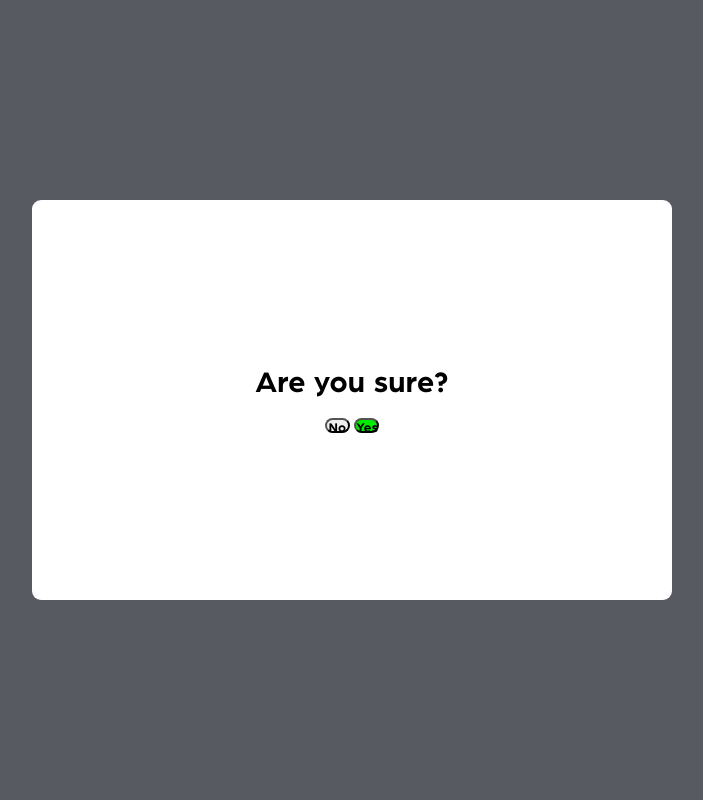
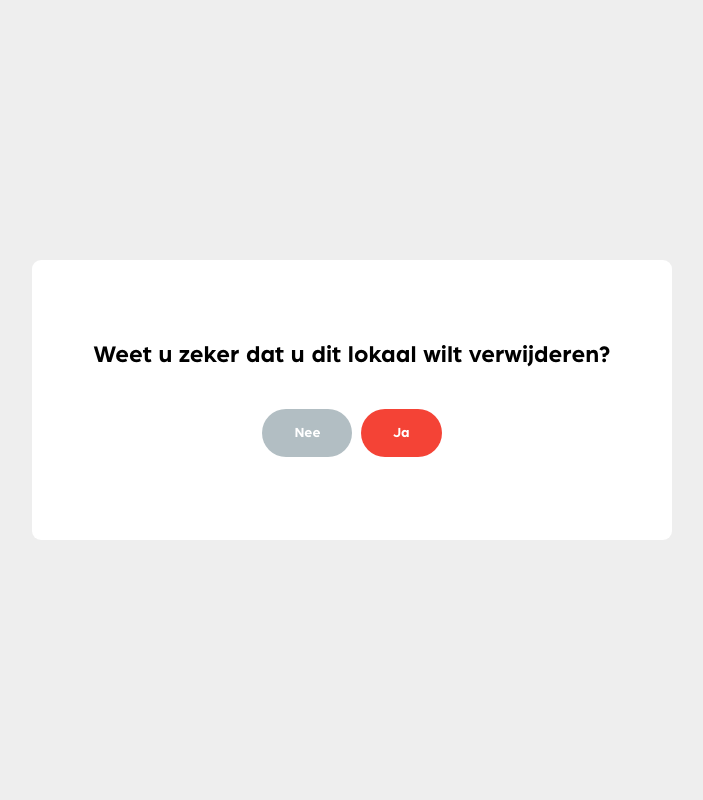
Before and after one commit to Totgamer/book_classroom, a PHP site: page /_dashboard/components/deleteRoom.php?id=1 in a window 1280 px wide. Shown: the whole page, without its empty margins (288-991 px from the left). Run offline with PHP 8.4, Linux system fonts and the light colour scheme; the visitor is signed in with stand-in values (Sample User, id 1).

Commit message:
confirm notifications + styling

```diff
--- a/book_classroom-master/_dashboard/components/deleteRoom.php
+++ b/book_classroom-master/_dashboard/components/deleteRoom.php
@@ -7,10 +7,10 @@
         // pop up
         echo
         "<div class='pop-up'>
-            <div>Are you sure?</div>
+            <div>Weet u zeker dat u dit lokaal wilt verwijderen?</div>
             <div>
-                <a href='deleteRoom.php?id=" . $id . "&confirm=no'><button class='btn-no'>No</button></a>
-                <a href='deleteRoom.php?id=" . $id . "&confirm=yes'><button class='btn-yes'>Yes</button></a>
+                <a href='deleteRoom.php?id=" . $id . "&confirm=no'><button class='btn-no'>Nee</button></a>
+                <a href='deleteRoom.php?id=" . $id . "&confirm=yes'><button class='btn-yes'>Ja</button></a>
             </div>
         </div>";
 
--- a/book_classroom-master/css/style.css
+++ b/book_classroom-master/css/style.css
@@ -1,7 +1,7 @@
 @font-face {
     font-family: Arboria;
     src: url(../fonts/Arboria-Bold.otf);
-  }
+}
 
 * {
     box-sizing: border-box;
@@ -11,18 +11,21 @@
 }
 
 body {
-    background-color: #575A60;
+    background-color: #eeeeee;
 }
 
 .login {
     max-width: 500px;
     height: 485px;
     background-color: #4A4D53;
-    box-shadow: 0px 1px 10px 0px rgba(0,0,0,0.75);
+    box-shadow: 0px 1px 10px 0px rgba(0, 0, 0, 0.75);
     border-radius: 5px;
     margin: auto;
     position: absolute;
-    top: 0; left: 0; bottom: 0; right: 0;
+    top: 0;
+    left: 0;
+    bottom: 0;
+    right: 0;
 }
 
 .register {
@@ -36,7 +39,7 @@ body {
     display: block;
     margin: auto;
     margin-top: -80px;
-    box-shadow: 0px 1px 10px 0px rgba(0,0,0,0.75);
+    box-shadow: 0px 1px 10px 0px rgba(0, 0, 0, 0.75);
     border-radius: 5px;
 }
 
@@ -87,7 +90,7 @@ header {
     width: 100%;
     height: 75px;
     background-color: #4A4D53;
-    box-shadow: 0px 1px 10px 0px rgba(0,0,0,0.75);
+    box-shadow: 0px 1px 10px 0px rgba(0, 0, 0, 0.75);
 }
 
 .classroom-container {
@@ -95,11 +98,14 @@ header {
     max-width: 1620px;
     height: 820px;
     background-color: #4A4D53;
-    box-shadow: 0px 1px 10px 0px rgba(0,0,0,0.75);
+    box-shadow: 0px 1px 10px 0px rgba(0, 0, 0, 0.75);
     border-radius: 5px;
     margin: auto;
     position: absolute;
-    top: 0; left: 0; bottom: 0; right: 0;
+    top: 0;
+    left: 0;
+    bottom: 0;
+    right: 0;
     padding: 150px;
 }
 
@@ -137,7 +143,7 @@ header {
     left: 50%;
     transform: translate(-50%, -50%);
     background-color: white;
-    height: 50%;
+    height: 35%;
     width: 50%;
     border-radius: 9px;
 
@@ -148,17 +154,31 @@ header {
 }
 
 .pop-up div:nth-child(1) {
-    font-size: 30px;
-    margin-bottom: 15px;
+    font-size: 24px;
+    margin-bottom: 35px;
 }
 
 .btn-yes {
-    background-color: rgb(0, 235, 0);
+    background-color: #f44336;
+}
+
+.btn-no {
+    background-color: #b2bec3;
+}
+
+.pop-up button:hover {
+    color: #000;
 }
 
 .pop-up button {
-    border-radius: 9px;
-    height: 15px;
-    width: 25px;
+    border: none;
+    padding: 15px 32px;
     text-align: center;
+    text-decoration: none;
+    display: inline-block;
+    font-size: 14px;
+    margin: 4px 2px;
+    cursor: pointer;
+    border-radius: 50px;
+    color: #fff;
 }
```
Also changed, not shown: book_classroom-master/_dashboard/components/delete.php (+34 -3 lines), book_classroom-master/_dashboard/components/deleteReservation.php (+50 -5 lines).
